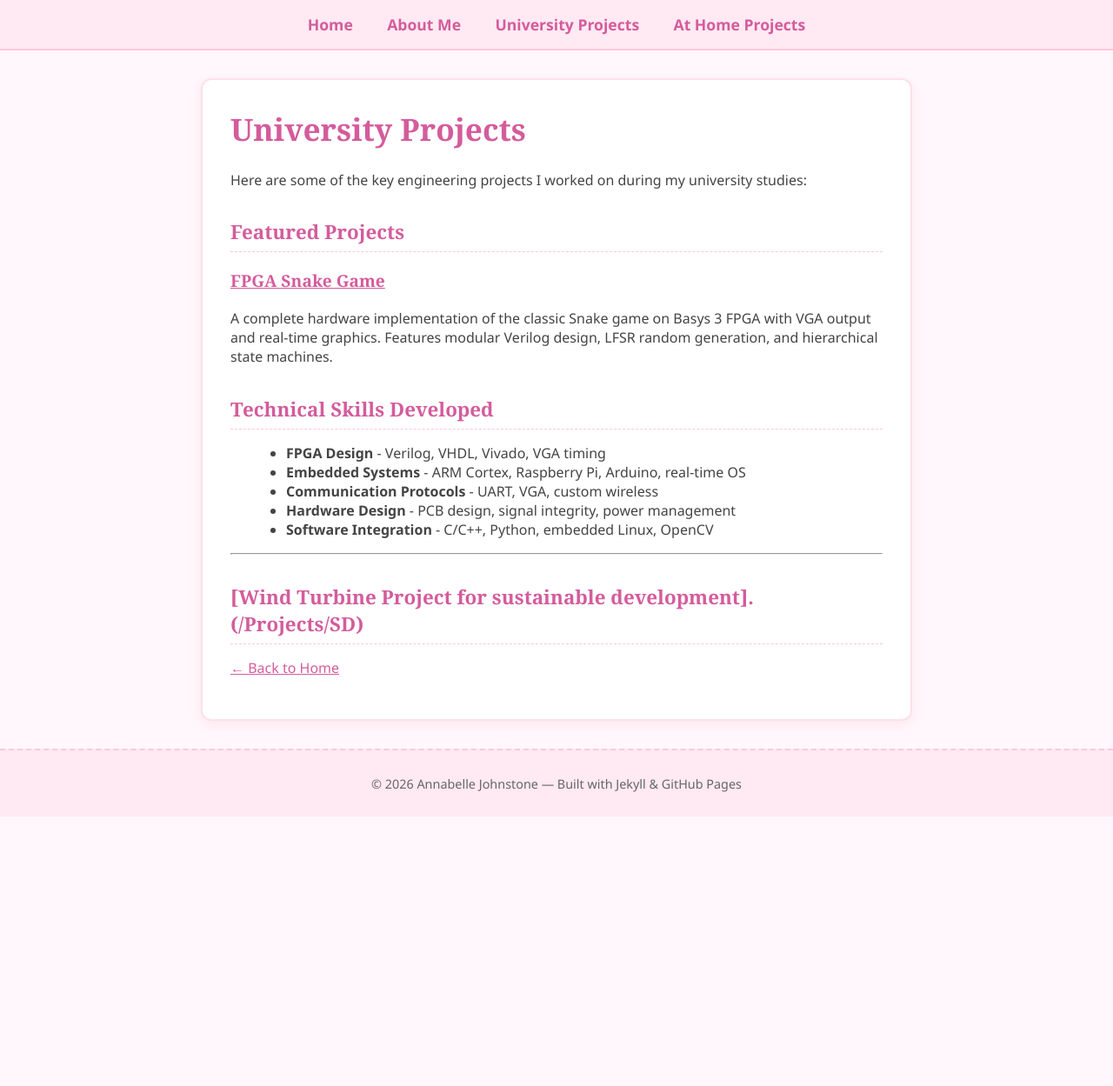
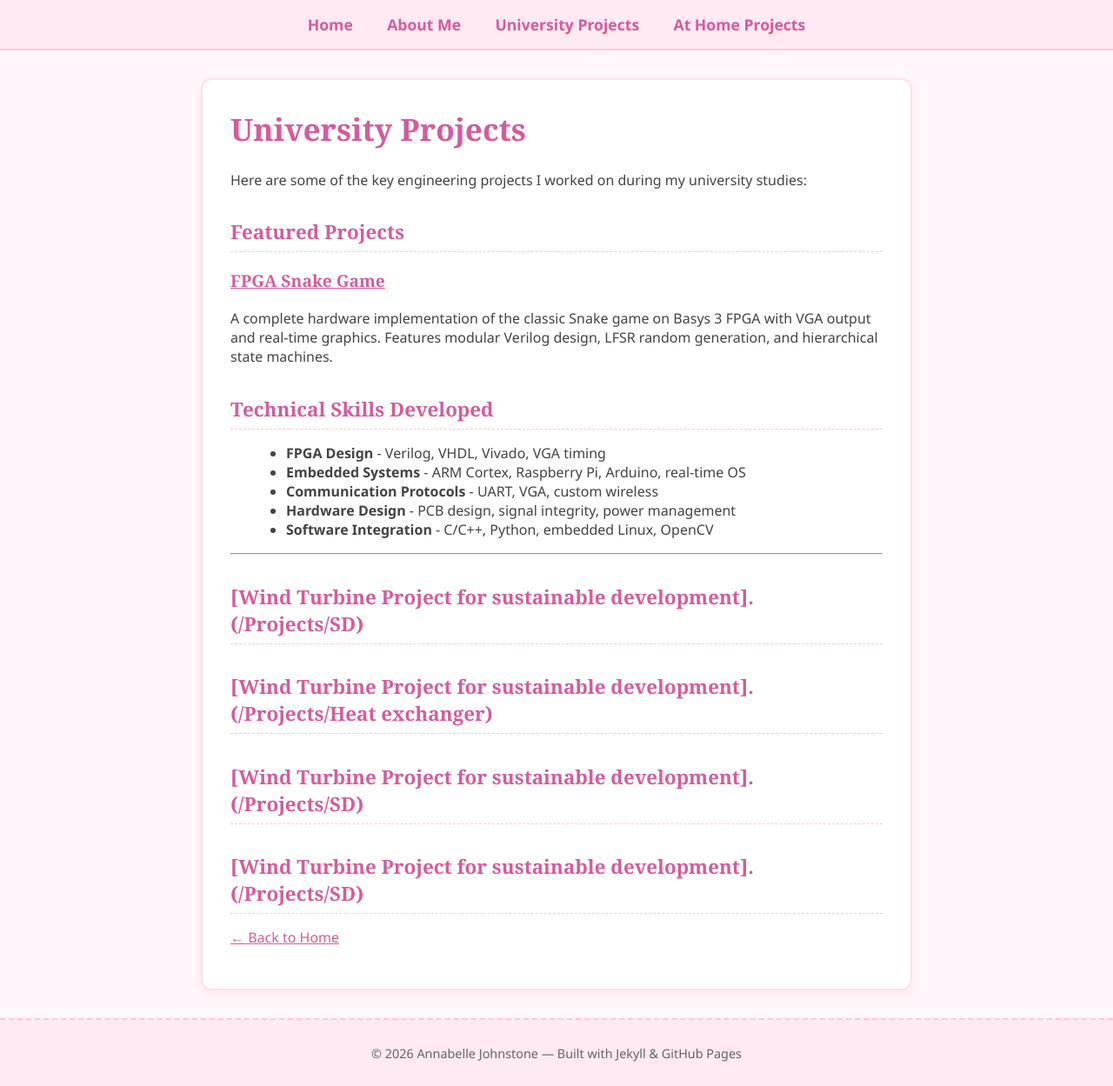
Before and after one commit to AnnabelleJohnstone/AJengineering-projects, a Jekyll site: the page built from university-projects.md, in a window 1280 px wide. Shown: the whole page at 87% size. Built offline with Jekyll 4.4.1, drawn with Linux system fonts in a browser that asks for light colours; before the commit the page ends 939 px from its top, so only the background shows below that.

Commit message:
Update university-projects.md

```diff
--- a/university-projects.md
+++ b/university-projects.md
@@ -26,4 +26,7 @@ A complete hardware implementation of the classic Snake game on Basys 3 FPGA wit
 ---
 
 ## [Wind Turbine Project for sustainable development].(/Projects/SD)
+## [Wind Turbine Project for sustainable development].(/Projects/Heat exchanger)
+## [Wind Turbine Project for sustainable development].(/Projects/SD)
+## [Wind Turbine Project for sustainable development].(/Projects/SD)
 [← Back to Home]({{ '/' | relative_url }})
```
